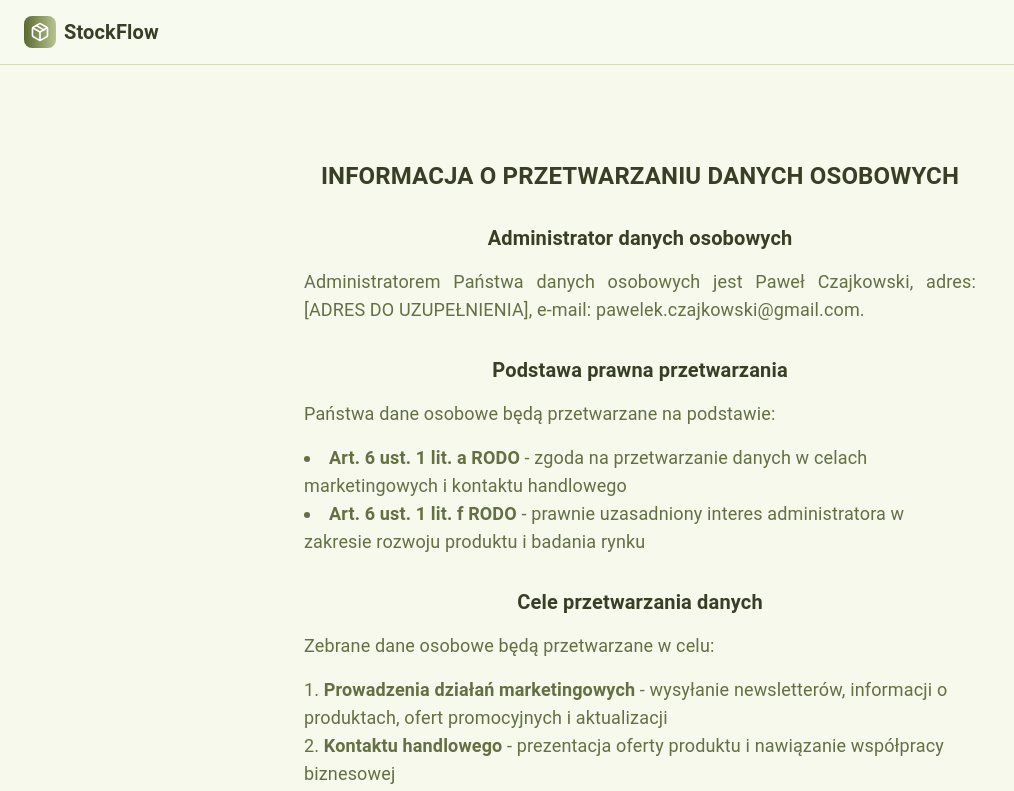
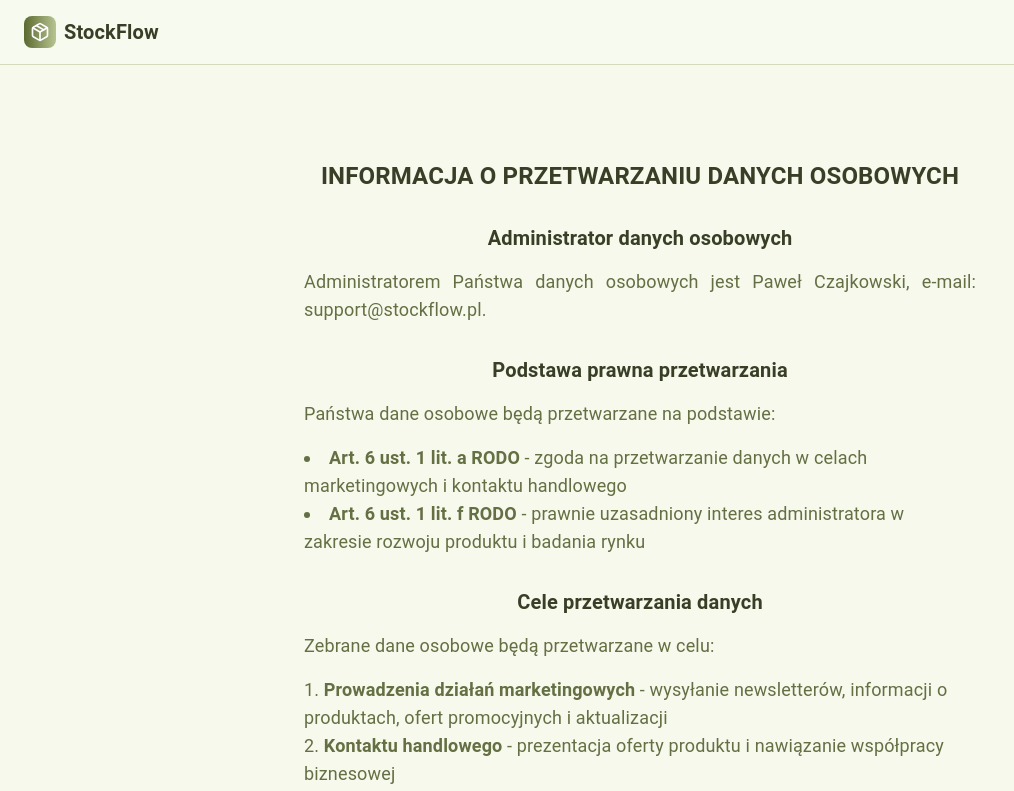
Before and after one commit to PawelCzajkowski/stockflow-landing-page, a Next.js app: page /privacy in a window 1280 px wide. Shown: the top 791 px of the page, without its empty margins (0-1014 px from the left). Built offline with nearby package versions, Linux system fonts and the light colour scheme; what @mui/material-nextjs would draw is missing.

Commit message:
Set email on privacy policy

```diff
--- a/app/privacy/page.tsx
+++ b/app/privacy/page.tsx
@@ -10,7 +10,7 @@ export default function PrivacyPage() {
                         Administrator danych osobowych
                     </h4>
                     <p className="text-lg text-justify text-muted-foreground max-w-2xl mx-auto mb-8">
-                        Administratorem Państwa danych osobowych jest Paweł Czajkowski, adres: [ADRES DO UZUPEŁNIENIA], e-mail: pawelek.czajkowski@gmail.com.
+                        Administratorem Państwa danych osobowych jest Paweł Czajkowski, e-mail: support@stockflow.pl.
                     </p>
 
                     <h4 className="text-xl font-semibold text-foreground mb-4">
```
